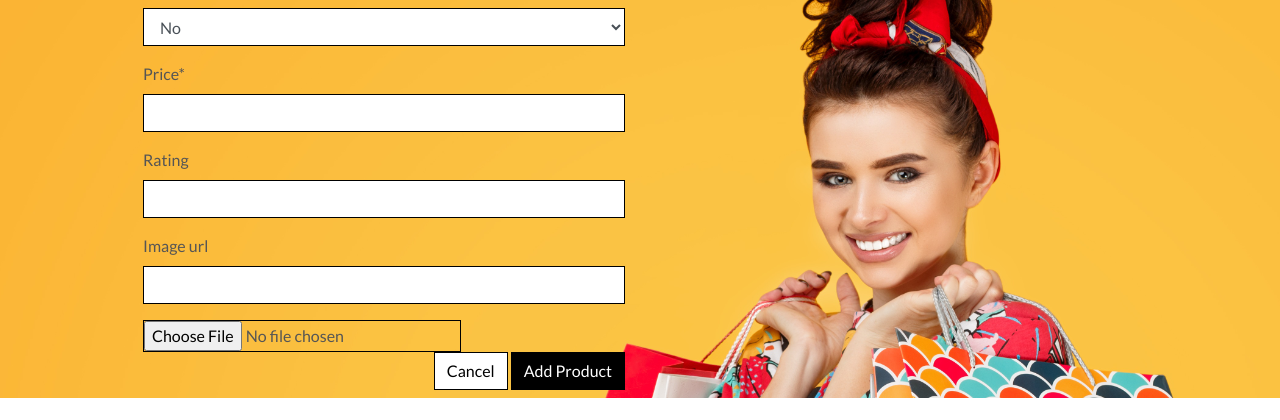
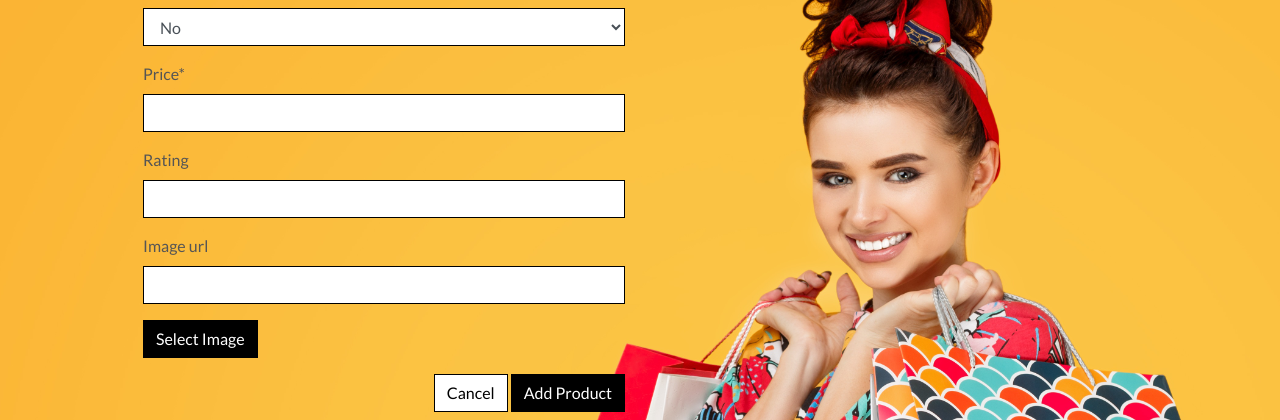
Before and after one commit to PedroMiguelFerreira/boutique_ado_v1, a Django app: page /products/add/ in a window 1280 px wide. Shown: the part 900-1320 px from the top of the page. Before the commit the page ends 1298 px from the top, so only its background shows below. Run offline with Django 3.2, Linux system fonts and the light colour scheme; the visitor is signed in with stand-in values (Sample User, id 1); data comes from the database, SQL or seed files in the repository; some libraries are stand-ins or nearby versions.

Commit message:
Correct the image field on the Product Management link (for adding and editing product)

```diff
--- a/products/templates/products/custom_widget_templates/custom_clearable_file_input.html
+++ b/products/templates/products/custom_widget_templates/custom_clearable_file_input.html
@@ -1,5 +1,17 @@
-{% if widget.is_initial %}{{ widget.initial_text }}: <a href="{{ widget.value.url }}">{{ widget.value }}</a>{% if not widget.required %}
-<input type="checkbox" name="{{ widget.checkbox_name }}" id="{{ widget.checkbox_id }}"{% if widget.attrs.disabled %} disabled{% endif %}>
-<label for="{{ widget.checkbox_id }}">{{ widget.clear_checkbox_label }}</label>{% endif %}<br>
-{{ widget.input_text }}:{% endif %}
-<input type="{{ widget.type }}" name="{{ widget.name }}"{% include "django/forms/widgets/attrs.html" %}>
+{% if widget.is_initial %}
+    <p>{{ widget.initial_text }}:</p>
+    <a href="{{ widget.value.url }}">
+        <img width="96" height="96" class="rounded shadow-sm" src="{{ widget.value.url }}">
+    </a>
+    {% if not widget.required %}
+        <div class="custom-control custom-checkbox mt-2">
+            <input class="custom-control-input" type="checkbox" name="{{ widget.checkbox_name }}" id="{{ widget.checkbox_id }}">
+            <label class="custom-control-label text-danger" for="{{ widget.checkbox_id }}">{{ widget.clear_checkbox_label }}</label>
+        </div>
+    {% endif %}<br>
+    {{ widget.input_text }}
+{% endif %}
+<span class="btn btn-black rounded-0 btn-file">
+    Select Image <input id="new-image" type="{{ widget.type }}" name="{{ widget.name }}"{% include "django/forms/widgets/attrs.html" %}>
+</span>
+<strong><p class="text-danger" id="filename"></p></strong>
```
